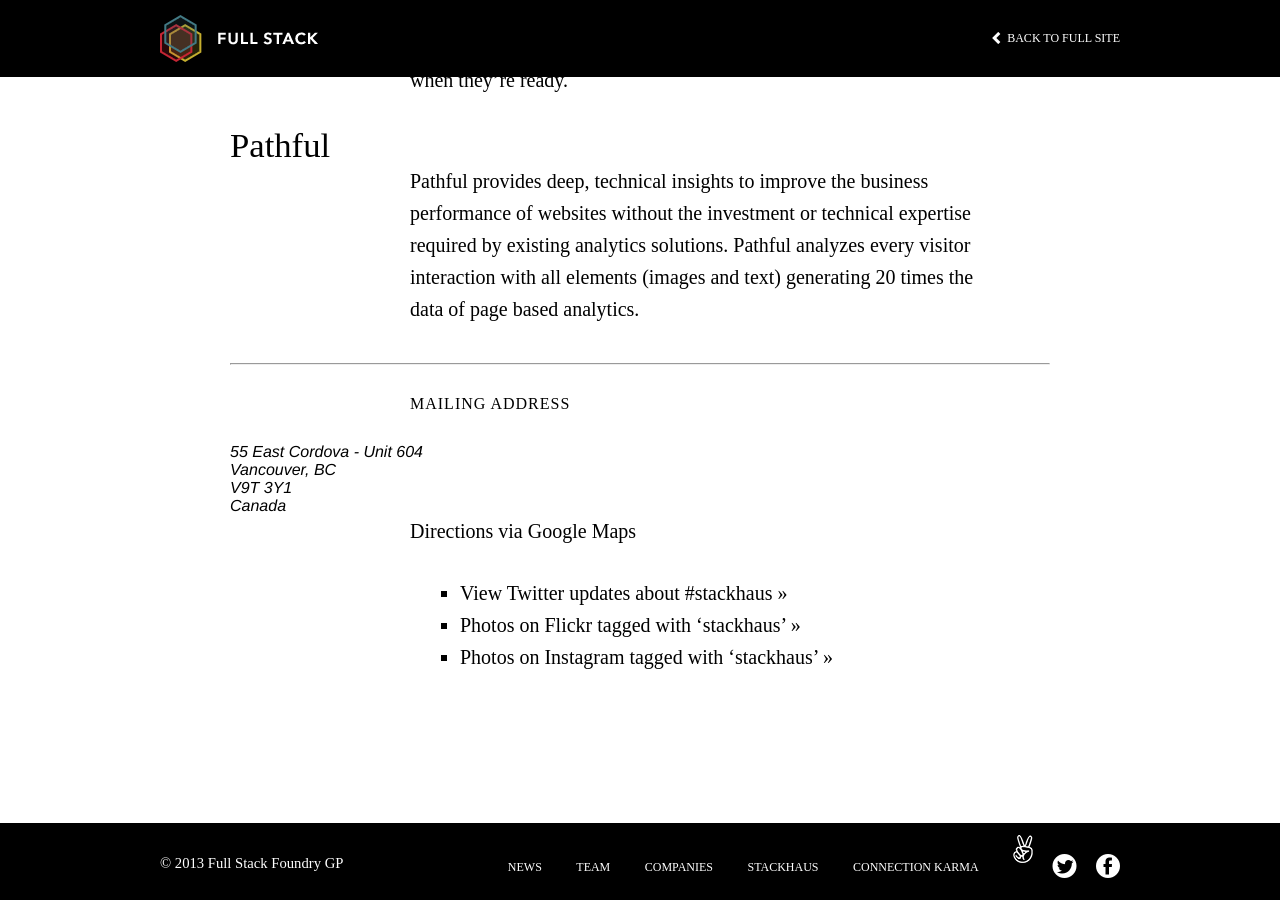
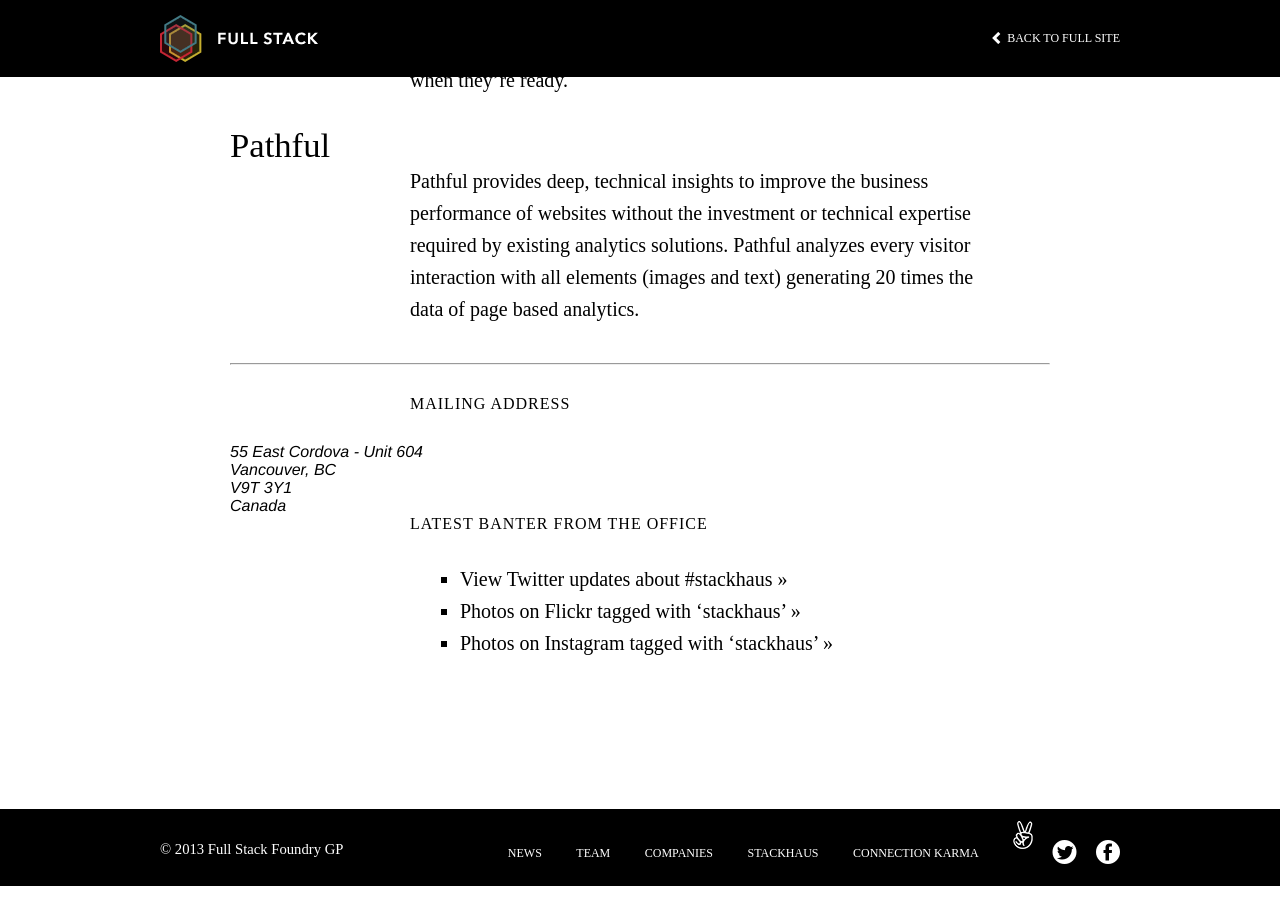
Before and after one commit to FullStackFoundry/fullstackfoundry.github.com, a Jekyll site: the page built from stackhaus/index.md, in a window 1280 px wide and 900 px high, scrolled down 1174 px. Built offline with Jekyll 4.4.1, drawn with Linux system fonts in a browser that asks for light colours; nearby versions of some CDN libraries; some web fonts are replaced.

Commit message:
Copy change on stackhaus apage

```diff
--- a/stackhaus/index.md
+++ b/stackhaus/index.md
@@ -48,8 +48,8 @@
 Canada<br />
 </address>
 
-Directions via [Google Maps](http://goo.gl/maps/JUVit)
 
+### Latest banter from the office
 * [View Twitter updates about #stackhaus »](https://twitter.com/search?q=%23stackhaus)
 * [Photos on Flickr tagged with 'stackhaus' »](http://www.flickr.com/photos/tags/stackhaus/)
 * [Photos on Instagram tagged with 'stackhaus' »](http://statigr.am/tag/stackhaus/)
```
